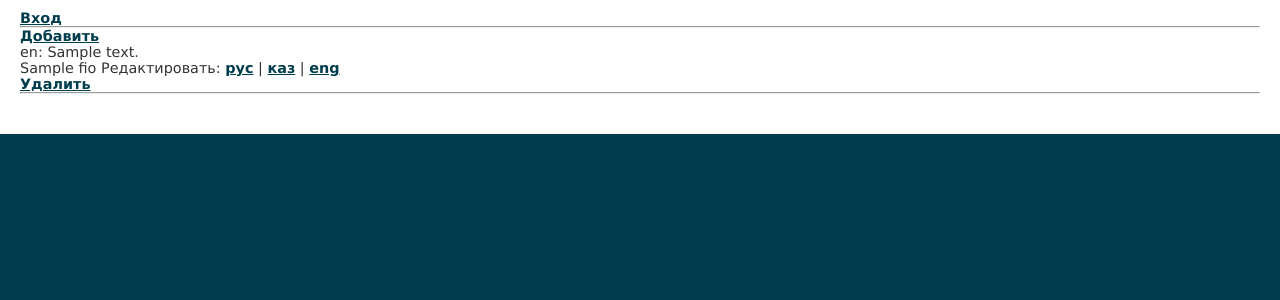
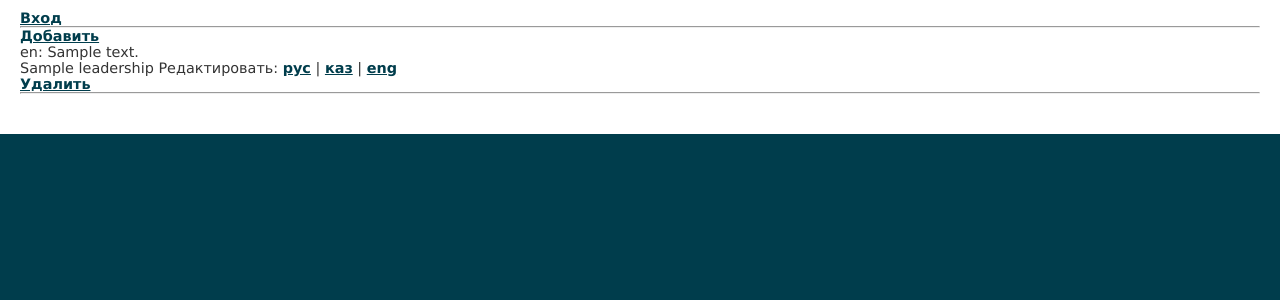
Before and after one commit to nuralys/sghk, a CakePHP app: the page made by app/View/Leaderships/admin_index.ctp in a window 1280 px wide. Shown: the part 47-347 px from the top of the page. Run offline with PHP 8.4 and a stand-in for CakePHP, Linux system fonts and the light colour scheme; the template is opened without the code that fills it: most values are stand-ins (such as "Sample title", 1, 10 or a date in 2020); some libraries are stand-ins or nearby versions.

Commit message:
edit leaderships

```diff
--- a/app/Controller/LeadershipsController.php
+++ b/app/Controller/LeadershipsController.php
@@ -18,7 +18,7 @@ class LeadershipsController extends AppController{
 	public function admin_index(){
 		$this->Leadership->locale = 'ru';
 		$this->Leadership->bindTranslation(array(
-			'fio' => 'titleTranslation',
+			'title' => 'titleTranslation',
 			'body' => 'bodyTranslation',
 			'position' => 'positionTranslation',
 			'keywords' => 'keywordsTranslation',
--- a/app/View/Leaderships/admin_index.ctp
+++ b/app/View/Leaderships/admin_index.ctp
@@ -5,7 +5,7 @@ foreach ($data as $item) : ?>
 	<?php foreach($item['titleTranslation'] as $title): ?>
 		<?= $title['locale'] .': '. $title['content']; ?><br>
 	<?php endforeach; ?>
-	<?=$item['Leadership']['fio']?> Редактировать: <a href="/admin/leaderships/edit/<?=$item['Leadership']['id']?>?lang=ru"> рус</a> |
+	<?=$item['Leadership']['title']?> Редактировать: <a href="/admin/leaderships/edit/<?=$item['Leadership']['id']?>?lang=ru"> рус</a> |
 	 <a href="/admin/leaderships/edit/<?=$item['Leadership']['id']?>?lang=kz"> каз</a> |
 	 <a href="/admin/leaderships/edit/<?=$item['Leadership']['id']?>?lang=en"> eng</a><br>
 	<div class="news_del">	<?php echo $this->Form->postLink('Удалить', array('action' => 'admin_delete', $item['Leadership']['id']), array('confirm' => 'Подтвердите удаление')); ?>
```
